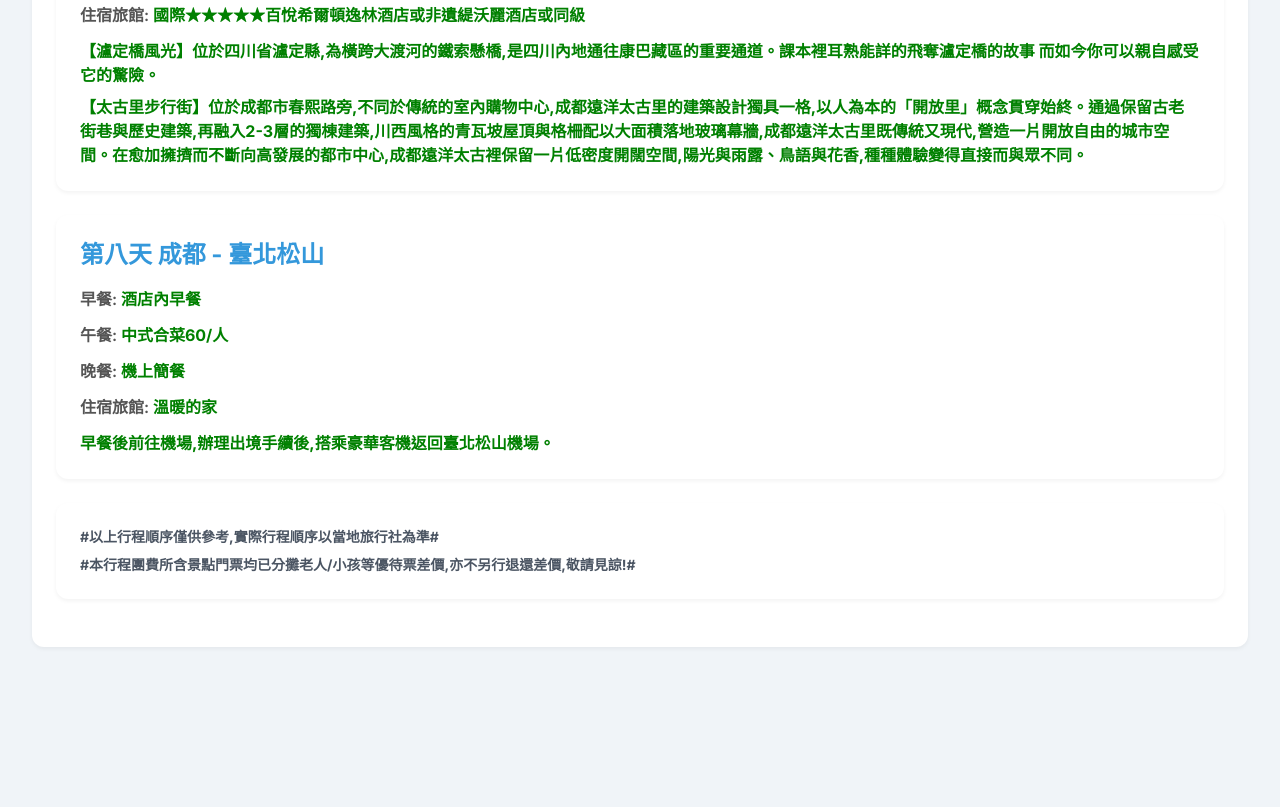
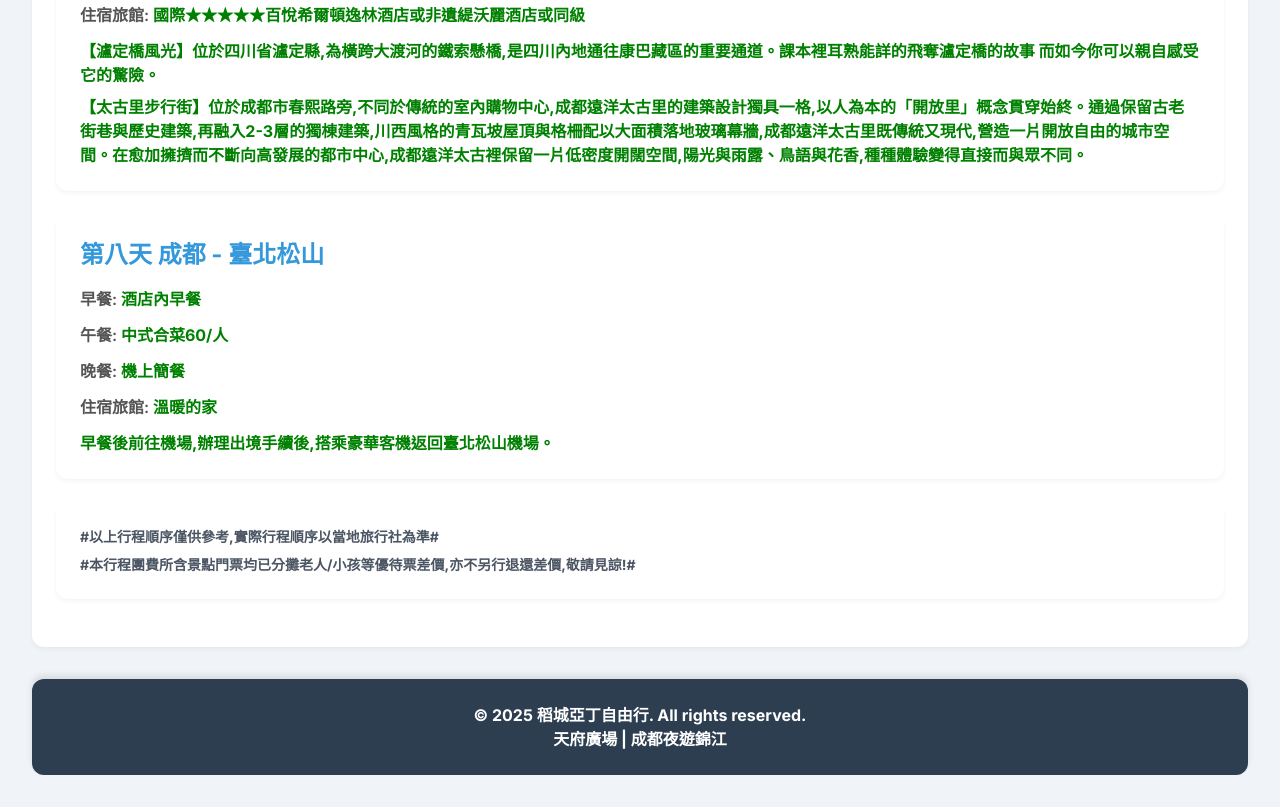
Before and after one commit to cu2110/home, a plain HTML site: page index.html in a window 1280 px wide. Shown: the part 9719-10526 px from the top of the page. Before the commit the page ends 10422 px from the top, so only its background shows below. Drawn offline with nearby package versions, Linux system fonts and the light colour scheme.

Commit message:
Add files via upload

```diff
--- a/index.html
+++ b/index.html
@@ -249,6 +249,10 @@
             </div>
         </section>
 
+        <footer class="footer">
+            <p>&copy; 2025 稻城亞丁自由行. All rights reserved.</p>
+            <p>天府廣場 | 成都夜遊錦江</p>
+        </footer>
     </div>
 </body>
 </html>
```
